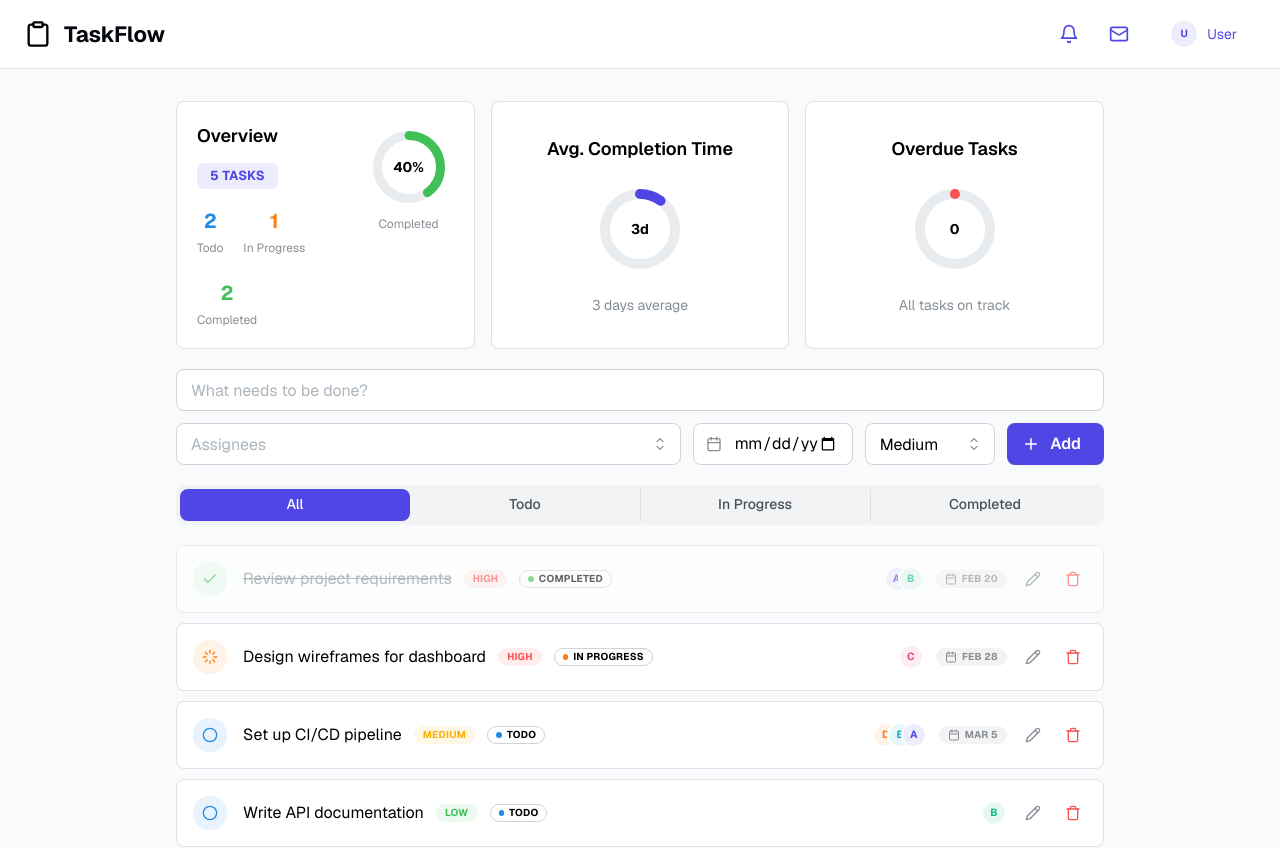
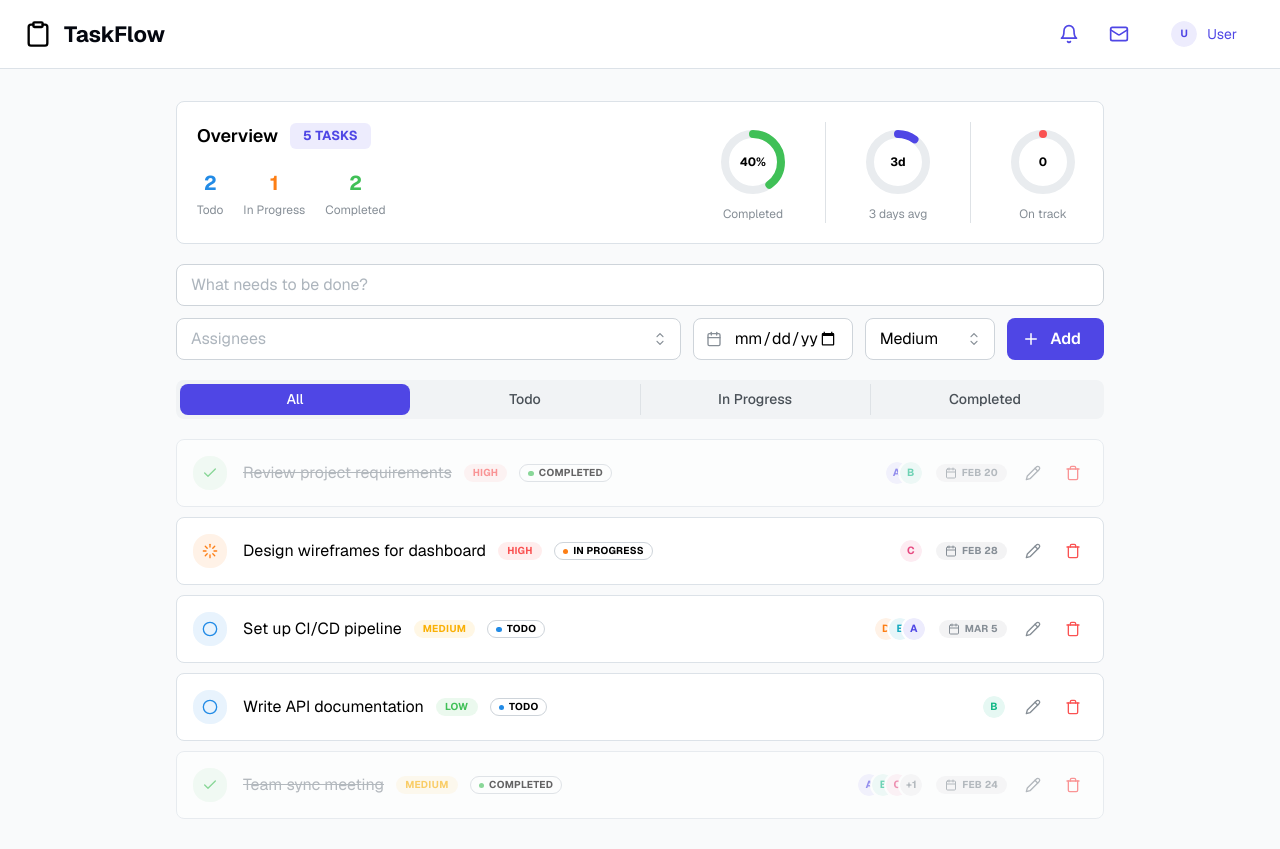
Before and after one commit to rahicsgo-bit/todo-frontend, a Next.js app: page / in a window 1280 px wide. Shown: the top 849 px of the page. Built offline with nearby package versions, Linux system fonts and the light colour scheme.

Commit message:
feat: combine charts into single Paper card
Organize task counts and ring charts within one UI component.

```diff
--- a/components/todo-stats.tsx
+++ b/components/todo-stats.tsx
@@ -1,6 +1,6 @@
 "use client";
 
-import { Paper, Text, RingProgress, Group, Stack, Badge, SimpleGrid } from "@mantine/core";
+import { Paper, Text, RingProgress, Group, Stack, Badge, Divider } from "@mantine/core";
 import type { Todo } from "@/lib/todo-types";
 
 interface TodoStatsProps {
@@ -30,7 +30,6 @@ export function TodoStats({ todos }: TodoStatsProps) {
           }, 0) / completedTodos.length
         )
       : 0;
-  // Cap the ring at 30 days for visual scaling
   const avgRingValue = Math.min((avgCompletionDays / 30) * 100, 100);
 
   // Overdue tasks (non-completed tasks whose dueDate is in the past)
@@ -50,10 +49,9 @@ export function TodoStats({ todos }: TodoStatsProps) {
       : 0;
 
   return (
-    <SimpleGrid cols={{ base: 1, sm: 3 }} spacing="md">
-      {/* Overview card */}
     <Paper className="border border-border bg-card p-5" radius="md">
       <Group justify="space-between" align="flex-start" wrap="nowrap">
+        {/* Left: counts */}
         <Stack gap="md" className="flex-1">
           <Group gap="sm" align="center">
             <Text size="lg" fw={600} className="text-card-foreground">
@@ -92,19 +90,16 @@ export function TodoStats({ todos }: TodoStatsProps) {
           </Group>
         </Stack>
 
-          <Stack gap={4} align="center" className="shrink-0">
+        {/* Right: three ring charts side by side */}
+        <Group gap="xl" wrap="nowrap" className="shrink-0">
+          <Stack gap={4} align="center">
             <RingProgress
-              size={90}
-              thickness={9}
+              size={80}
+              thickness={8}
               roundCaps
-              sections={[
-                {
-                  value: completedPercentage,
-                  color: "green",
-                },
-              ]}
+              sections={[{ value: completedPercentage, color: "green" }]}
               label={
-                <Text ta="center" fw={700} size="sm">
+                <Text ta="center" fw={700} size="xs">
                   {completedPercentage}%
                 </Text>
               }
@@ -113,68 +108,55 @@ export function TodoStats({ todos }: TodoStatsProps) {
               Completed
             </Text>
           </Stack>
-        </Group>
-      </Paper>
 
-      {/* Avg completion time card */}
-      <Paper className="border border-border bg-card p-5" radius="md">
-        <Stack gap="md" align="center" justify="center" className="h-full">
-          <Text size="lg" fw={600} className="text-card-foreground">
-            Avg. Completion Time
-          </Text>
+          <Divider orientation="vertical" />
+
+          <Stack gap={4} align="center">
             <RingProgress
-            size={100}
-            thickness={10}
+              size={80}
+              thickness={8}
               roundCaps
-            sections={[
-              {
-                value: avgRingValue,
-                color: "indigo",
-              },
-            ]}
+              sections={[{ value: avgRingValue, color: "indigo" }]}
               label={
-              <Text ta="center" fw={700} size="sm">
+                <Text ta="center" fw={700} size="xs">
                   {avgCompletionDays}d
                 </Text>
               }
             />
-          <Text size="sm" c="dimmed">
+            <Text size="xs" c="dimmed">
               {completedTodos.length > 0
-              ? `${avgCompletionDays} ${avgCompletionDays === 1 ? "day" : "days"} average`
-              : "No completed tasks"}
+                ? `${avgCompletionDays} ${avgCompletionDays === 1 ? "day" : "days"} avg`
+                : "No data"}
             </Text>
           </Stack>
-      </Paper>
 
-      {/* Overdue tasks card */}
-      <Paper className="border border-border bg-card p-5" radius="md">
-        <Stack gap="md" align="center" justify="center" className="h-full">
-          <Text size="lg" fw={600} className="text-card-foreground">
-            Overdue Tasks
-          </Text>
+          <Divider orientation="vertical" />
+
+          <Stack gap={4} align="center">
             <RingProgress
-            size={100}
-            thickness={10}
+              size={80}
+              thickness={8}
               roundCaps
-            sections={[
-              {
-                value: overduePercentage,
-                color: "red",
-              },
-            ]}
+              sections={[{ value: overduePercentage, color: "red" }]}
               label={
-              <Text ta="center" fw={700} size="sm" c={overdueCount > 0 ? "red" : undefined}>
+                <Text
+                  ta="center"
+                  fw={700}
+                  size="xs"
+                  c={overdueCount > 0 ? "red" : undefined}
+                >
                   {overdueCount}
                 </Text>
               }
             />
-          <Text size="sm" c="dimmed">
+            <Text size="xs" c="dimmed">
               {overdueCount > 0
-              ? `${overdueCount} ${overdueCount === 1 ? "task" : "tasks"} past due`
-              : "All tasks on track"}
+                ? `${overdueCount} overdue`
+                : "On track"}
             </Text>
           </Stack>
+        </Group>
+      </Group>
     </Paper>
-    </SimpleGrid>
   );
 }
```
Lines whose indentation alone changed are shown as unchanged.
